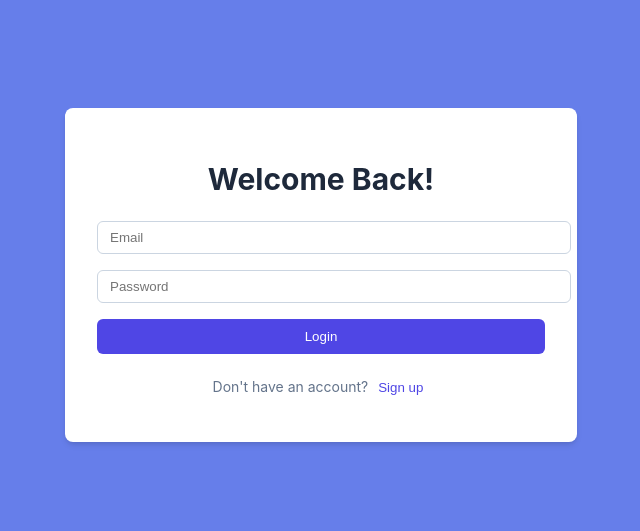
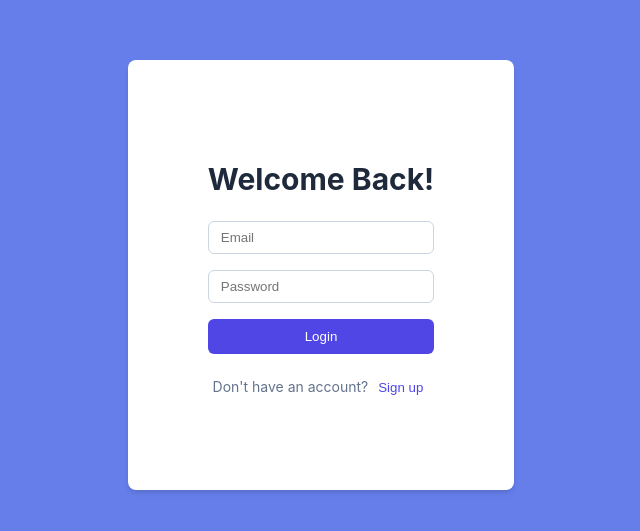
Before and after one commit to auqid/timer-fullstack, a React (Vite) app in the folder frontend/: page / in a window 1280 px wide. Shown: the part 141-672 px from the top of the page, without its empty margins (319-959 px from the left). Built offline with nearby package versions, Linux system fonts and the light colour scheme.

Commit message:
fixed the input width on signup and login page

```diff
--- a/frontend/src/components/Login/LoginPage.module.css
+++ b/frontend/src/components/Login/LoginPage.module.css
@@ -6,9 +6,9 @@
   padding: 1rem;
 }
 .card {
-  width: 100%;
+  /* width: 100%; */
   max-width: 28rem;
-  padding: 2rem;
+  padding: 5rem;
   background-color: white;
   border-radius: 0.5rem;
   box-shadow: 0 4px 6px -1px rgb(0 0 0 / 0.1), 0 2px 4px -2px rgb(0 0 0 / 0.1);
@@ -27,10 +27,11 @@
 }
 .input {
   display: block;
-  width: 100%;
+  /* width: 100%; */
   padding: 0.5rem 0.75rem;
   border: 1px solid #cbd5e1;
   border-radius: 0.375rem;
+  max-width: 400px;
 }
 .button {
   width: 100%;
@@ -41,6 +42,7 @@
   border: none;
   cursor: pointer;
   font-weight: 500;
+  /* max-width: 400px; */
 }
 .button:hover {
   background-color: #4338ca;
--- a/frontend/src/components/Signup/SignupPage.module.css
+++ b/frontend/src/components/Signup/SignupPage.module.css
@@ -6,9 +6,9 @@
   padding: 1rem;
 }
 .card {
-  width: 100%;
+  /* width: 100%; */
   max-width: 28rem;
-  padding: 2rem;
+  padding: 4rem;
   background-color: white;
   border-radius: 0.5rem;
   box-shadow: 0 4px 6px -1px rgb(0 0 0 / 0.1), 0 2px 4px -2px rgb(0 0 0 / 0.1);
@@ -27,7 +27,7 @@
 }
 .input {
   display: block;
-  width: 100%;
+  /* width: 100%; */
   padding: 0.5rem 0.75rem;
   border: 1px solid #cbd5e1;
   border-radius: 0.375rem;
```
